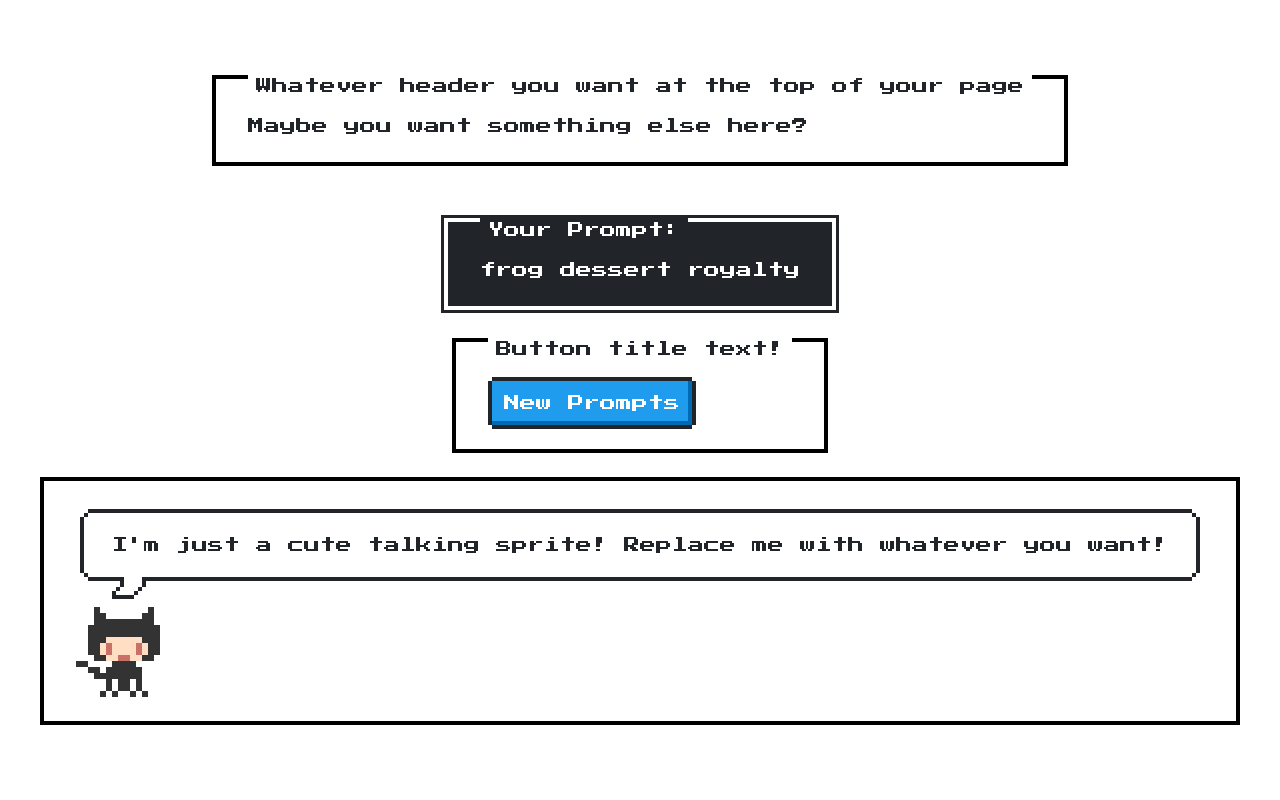
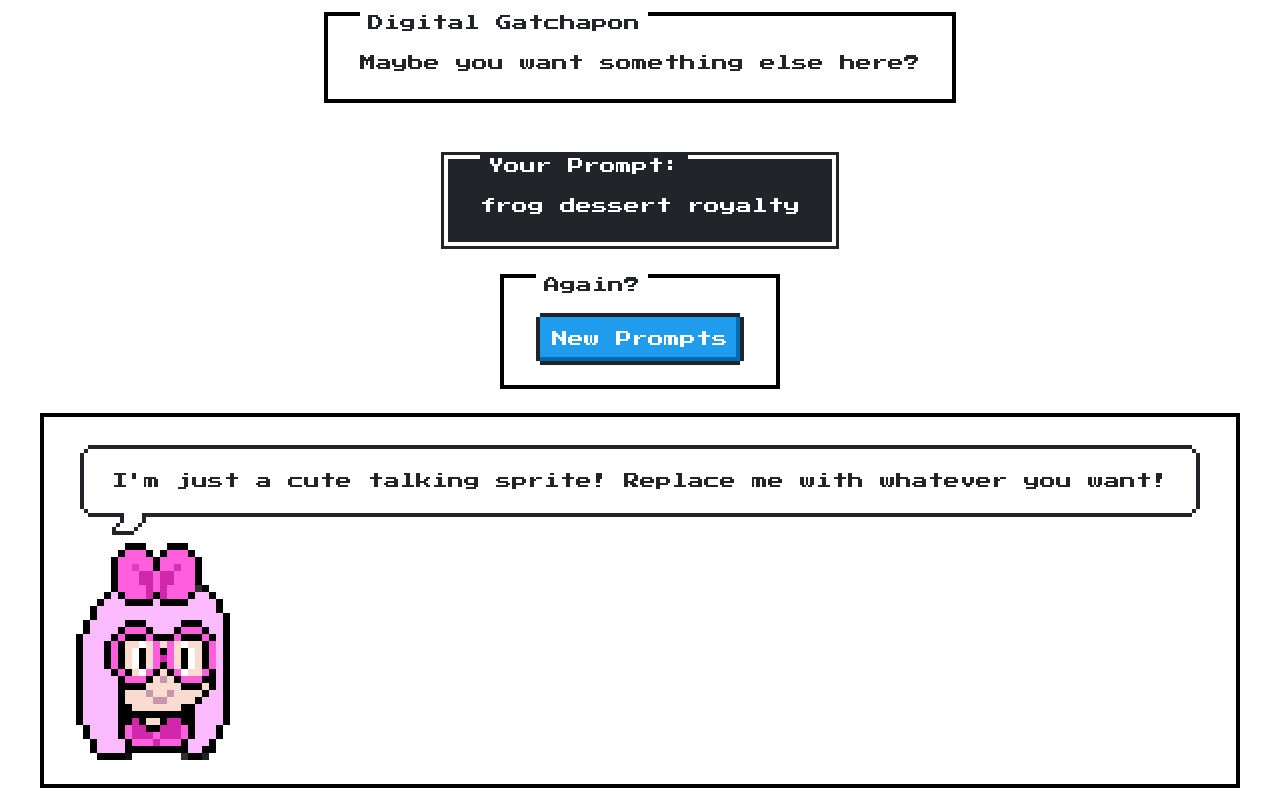
Before and after one commit to katiesaurus/katiesaurus.github.io, a plain HTML site: page digital-gatcha/index.html in a window 1280 px wide. Drawn offline with nearby package versions, Linux system fonts and the light colour scheme.

Commit message:
Update index.html

```diff
--- a/digital-gatcha/index.html
+++ b/digital-gatcha/index.html
@@ -28,7 +28,7 @@
 <!--Yay! We've reached the actual contnent!-->
 
 <!--There are a bunch of different container options the NES.css guide. Your containers can be light or dark; have a title or no title; rounded our squared off.--><div class="nes-container with-title">
-     <span class="title">Whatever header you want at the top of your page</span>
+     <span class="title">Digital Gatchapon</span>
      <p>Maybe you want something else here?</p>
 </div>
 <br>
@@ -39,7 +39,7 @@
 </div>
 <br>
 <div class="nes-container with-title">
-     <span class="title">Button title text!</span>
+     <span class="title">Again?</span>
      <!--There are mutliple button color options: remove "is primary" for white; change to "is-success" for green; change to "is-warning" for yellow; change to "is-error" for red; change to "is-disabled" for greyed out.--> <!--onclick tells the page what to do when someone clicks the button. The instructions come from script.js--><button class="nes-btn is-primary" onclick="setWords()">New Prompts</button>
 </div>
 <br>
@@ -48,7 +48,7 @@
         <p>I'm just a cute talking sprite! Replace me with whatever you want!</p>
   </div>
   <br>
-  <!--There are a few sprites included with NES.css and Octocat is one of them. If you want to upload your own asset, let me know--> <i class="nes-octocat animate"></i></a>
+  <!--There are a few sprites included with NES.css and Octocat is one of them. If you want to upload your own asset, let me know--> <img src="assets/pixelkatie.png">
 </div>
 
   <!--This links your index to your javascript code.--> <script  src="./script.js"></script>
```
